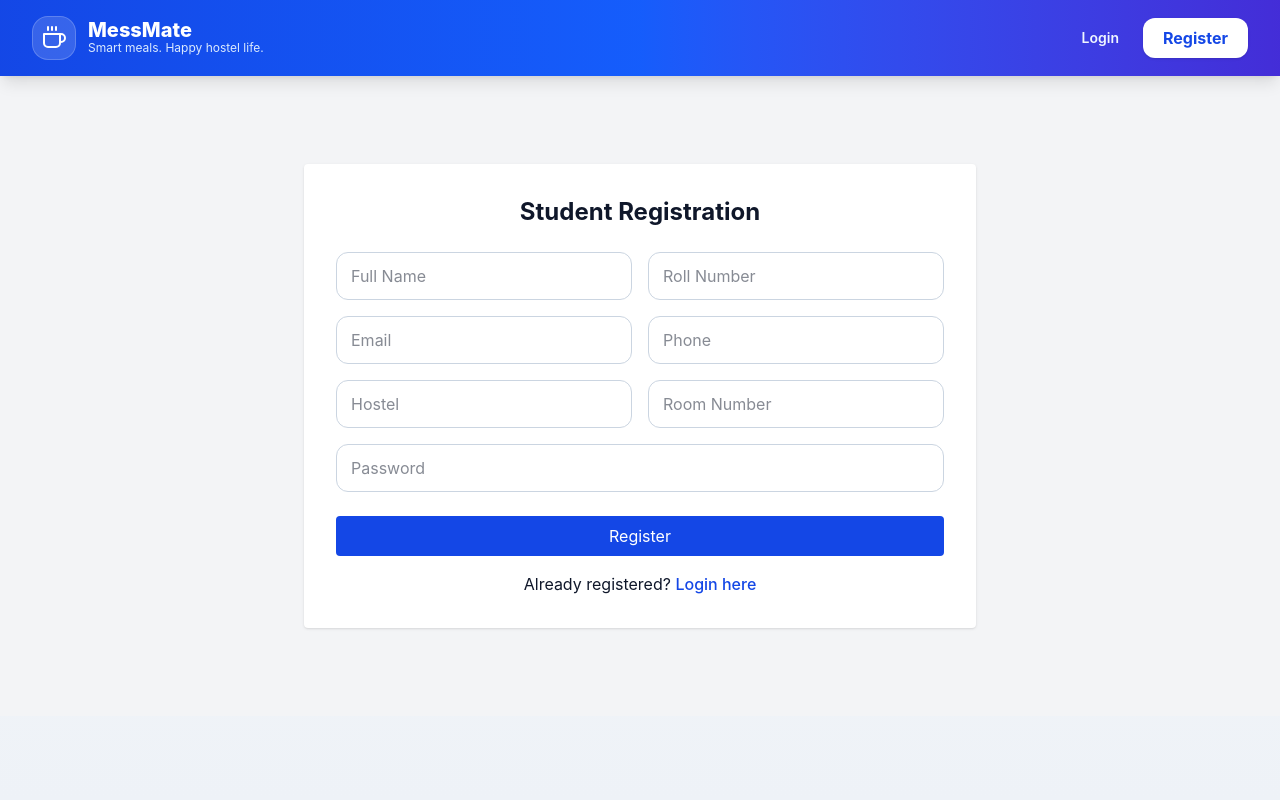
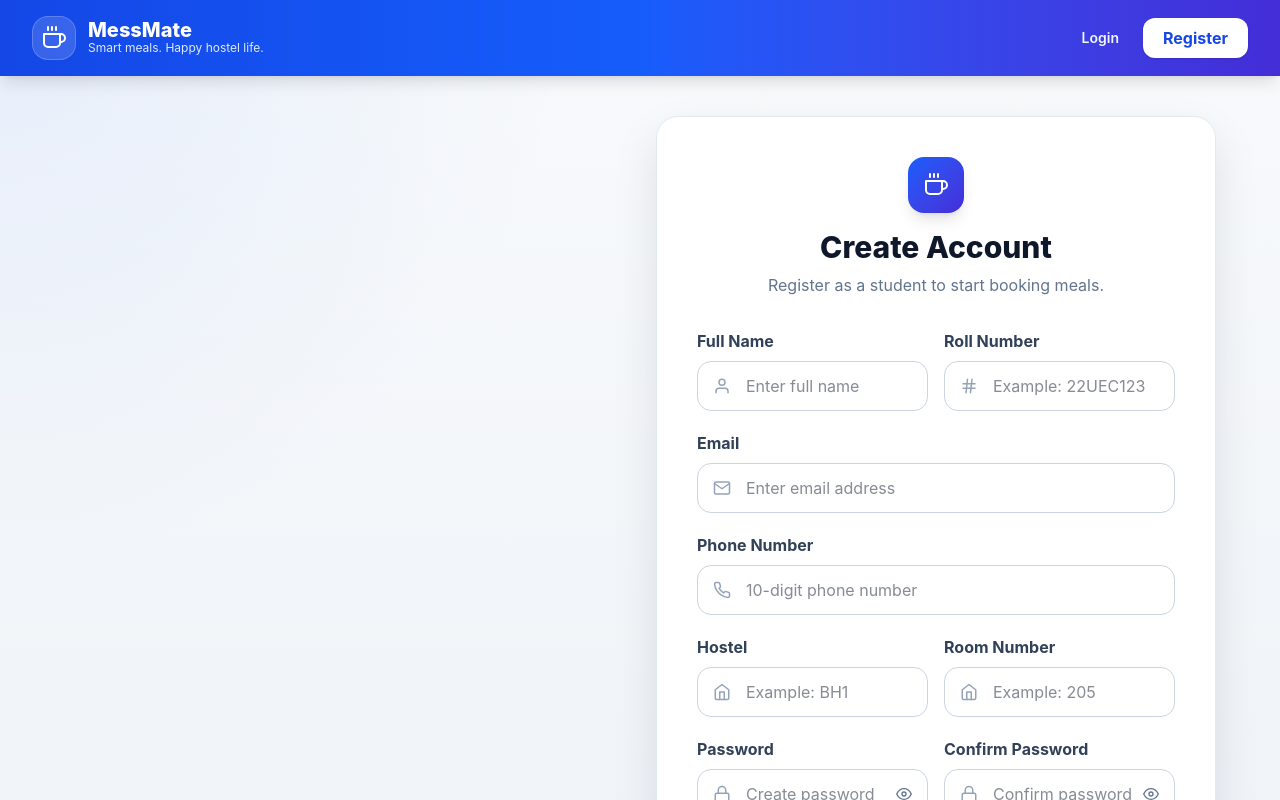
Before and after one commit to RACHIT7409/digital-mess-meal-booking-system, a React app in the folder frontend/: page /register in a window 1280 px wide. Shown: the top 800 px of the page. Built offline with nearby package versions, Linux system fonts and the light colour scheme; no server answers; the HTML template or start-up script is replaced by a standard one.

Commit message:
Polish register page UI

```diff
--- a/frontend/src/pages/Register.jsx
+++ b/frontend/src/pages/Register.jsx
@@ -1,5 +1,18 @@
 import { useState } from "react";
-import { useNavigate, Link } from "react-router-dom";
+import { Link, useNavigate } from "react-router-dom";
+import {
+  FiArrowRight,
+  FiCoffee,
+  FiEye,
+  FiEyeOff,
+  FiHash,
+  FiHome,
+  FiLock,
+  FiMail,
+  FiPhone,
+  FiShield,
+  FiUser,
+} from "react-icons/fi";
 import API from "../api/api";
 import { useAuth } from "../context/AuthContext";
 
@@ -15,8 +28,11 @@ const Register = () => {
     hostel: "",
     roomNumber: "",
     password: "",
+    confirmPassword: "",
   });
 
+  const [showPassword, setShowPassword] = useState(false);
+  const [showConfirmPassword, setShowConfirmPassword] = useState(false);
   const [error, setError] = useState("");
   const [loading, setLoading] = useState(false);
 
@@ -31,12 +47,32 @@ const Register = () => {
     e.preventDefault();
 
     setError("");
+
+    if (formData.password !== formData.confirmPassword) {
+      setError("Password and confirm password do not match");
+      return;
+    }
+
+    if (formData.password.length < 6) {
+      setError("Password must be at least 6 characters long");
+      return;
+    }
+
     setLoading(true);
 
     try {
-      const res = await API.post("/auth/register", formData);
+      await API.post("/auth/register", {
+        name: formData.name,
+        rollNumber: formData.rollNumber,
+        email: formData.email,
+        phone: formData.phone,
+        hostel: formData.hostel,
+        roomNumber: formData.roomNumber,
+        password: formData.password,
+      });
 
-      login(res.data.token, res.data.user);
+      await login(formData.email, formData.password);
+
       navigate("/student/dashboard");
     } catch (err) {
       setError(err.response?.data?.message || "Registration failed");
@@ -46,98 +82,270 @@ const Register = () => {
   };
 
   return (
-    <div className="min-h-[80vh] flex items-center justify-center bg-gray-100 px-4 py-8">
-      <form
-        onSubmit={handleSubmit}
-        className="bg-white w-full max-w-2xl p-8 rounded shadow"
-      >
-        <h2 className="text-2xl font-bold text-center mb-6">
-          Student Registration
+    <main className="min-h-[calc(100vh-80px)] flex items-center justify-center px-4 py-10">
+      <div className="w-full max-w-6xl grid lg:grid-cols-2 gap-8 items-center">
+        {/* Left information section */}
+        <div className="hidden lg:block fade-in">
+          <div className="glass-card p-10 relative overflow-hidden">
+            <div className="absolute -top-20 -right-20 w-64 h-64 bg-blue-500/10 rounded-full" />
+            <div className="absolute -bottom-24 -left-24 w-72 h-72 bg-indigo-500/10 rounded-full" />
+
+            <div className="relative">
+              <div className="w-16 h-16 rounded-3xl bg-gradient-to-br from-blue-600 to-indigo-700 text-white flex items-center justify-center text-3xl shadow-lg mb-6">
+                <FiCoffee />
+              </div>
+
+              <h1 className="text-4xl font-extrabold text-slate-900 leading-tight mb-4">
+                Join the Digital <br />
+                <span className="text-blue-700">Mess Booking System</span>
+              </h1>
+
+              <p className="text-slate-600 text-lg leading-8 mb-8">
+                Create your student account to book meals, complete Razorpay
+                payment, generate QR coupons, and request refunds easily.
+              </p>
+
+              <div className="grid gap-4">
+                <div className="flex items-center gap-4">
+                  <div className="w-12 h-12 rounded-2xl bg-blue-50 text-blue-700 flex items-center justify-center">
+                    <FiHash />
+                  </div>
+                  <div>
+                    <h3 className="font-bold text-slate-900">
+                      Roll Number Based Access
+                    </h3>
+                    <p className="text-sm text-slate-500">
+                      Every booking is linked with your official roll number.
+                    </p>
+                  </div>
+                </div>
+
+                <div className="flex items-center gap-4">
+                  <div className="w-12 h-12 rounded-2xl bg-green-50 text-green-700 flex items-center justify-center">
+                    <FiShield />
+                  </div>
+                  <div>
+                    <h3 className="font-bold text-slate-900">
+                      Secure Student Account
+                    </h3>
+                    <p className="text-sm text-slate-500">
+                      Your bookings, payments, coupons, and refunds stay safe.
+                    </p>
+                  </div>
+                </div>
+              </div>
+            </div>
+          </div>
+        </div>
+
+        {/* Register card */}
+        <div className="form-card p-7 md:p-10 fade-in">
+          <div className="text-center mb-8">
+            <div className="w-14 h-14 mx-auto rounded-2xl bg-gradient-to-br from-blue-600 to-indigo-700 text-white flex items-center justify-center text-2xl shadow-lg mb-4">
+              <FiCoffee />
+            </div>
+
+            <h2 className="text-3xl font-extrabold text-slate-900">
+              Create Account
             </h2>
+            <p className="text-slate-500 mt-2">
+              Register as a student to start booking meals.
+            </p>
+          </div>
 
           {error && (
-          <p className="bg-red-100 text-red-700 p-3 rounded mb-4">{error}</p>
+            <p className="bg-red-50 text-red-700 border border-red-200 p-3 rounded-xl mb-5 text-sm">
+              {error}
+            </p>
           )}
 
+          <form onSubmit={handleSubmit} className="space-y-5">
             <div className="grid md:grid-cols-2 gap-4">
+              <div>
+                <label className="block font-bold text-slate-700 mb-2">
+                  Full Name
+                </label>
+
+                <div className="relative">
+                  <FiUser className="auth-icon" />
                   <input
                     name="name"
-            placeholder="Full Name"
-            className="border px-3 py-2 rounded"
+                    placeholder="Enter full name"
                     value={formData.name}
                     onChange={handleChange}
+                    className="auth-input"
+                    required
+                  />
+                </div>
+              </div>
+
+              <div>
+                <label className="block font-bold text-slate-700 mb-2">
+                  Roll Number
+                </label>
+
+                <div className="relative">
+                  <FiHash className="auth-icon" />
+                  <input
+                    name="rollNumber"
+                    placeholder="Example: 22UEC123"
+                    value={formData.rollNumber}
+                    onChange={handleChange}
+                    className="auth-input"
+                    required
+                  />
+                </div>
+              </div>
+            </div>
+
+            <div>
+              <label className="block font-bold text-slate-700 mb-2">
+                Email
+              </label>
+
+              <div className="relative">
+                <FiMail className="auth-icon" />
+                <input
+                  type="email"
+                  name="email"
+                  placeholder="Enter email address"
+                  value={formData.email}
+                  onChange={handleChange}
+                  className="auth-input"
+                  required
+                />
+              </div>
+            </div>
+
+            <div>
+              <label className="block font-bold text-slate-700 mb-2">
+                Phone Number
+              </label>
+
+              <div className="relative">
+                <FiPhone className="auth-icon" />
+                <input
+                  name="phone"
+                  placeholder="10-digit phone number"
+                  value={formData.phone}
+                  onChange={handleChange}
+                  className="auth-input"
+                />
+              </div>
+            </div>
+
+            <div className="grid md:grid-cols-2 gap-4">
+              <div>
+                <label className="block font-bold text-slate-700 mb-2">
+                  Hostel
+                </label>
+
+                <div className="relative">
+                  <FiHome className="auth-icon" />
+                  <input
+                    name="hostel"
+                    placeholder="Example: BH1"
+                    value={formData.hostel}
+                    onChange={handleChange}
+                    className="auth-input"
+                  />
+                </div>
+              </div>
+
+              <div>
+                <label className="block font-bold text-slate-700 mb-2">
+                  Room Number
+                </label>
+
+                <div className="relative">
+                  <FiHome className="auth-icon" />
+                  <input
+                    name="roomNumber"
+                    placeholder="Example: 205"
+                    value={formData.roomNumber}
+                    onChange={handleChange}
+                    className="auth-input"
+                  />
+                </div>
+              </div>
+            </div>
+
+            <div className="grid md:grid-cols-2 gap-4">
+              <div>
+                <label className="block font-bold text-slate-700 mb-2">
+                  Password
+                </label>
+
+                <div className="relative">
+                  <FiLock className="auth-icon" />
+                  <input
+                    type={showPassword ? "text" : "password"}
+                    name="password"
+                    placeholder="Create password"
+                    value={formData.password}
+                    onChange={handleChange}
+                    className="auth-input pr-12"
                     required
                   />
 
+                  <button
+                    type="button"
+                    onClick={() => setShowPassword(!showPassword)}
+                    className="absolute right-4 top-1/2 -translate-y-1/2 text-slate-500"
+                  >
+                    {showPassword ? <FiEyeOff /> : <FiEye />}
+                  </button>
+                </div>
+              </div>
+
+              <div>
+                <label className="block font-bold text-slate-700 mb-2">
+                  Confirm Password
+                </label>
+
+                <div className="relative">
+                  <FiLock className="auth-icon" />
                   <input
-            name="rollNumber"
-            placeholder="Roll Number"
-            className="border px-3 py-2 rounded"
-            value={formData.rollNumber}
+                    type={showConfirmPassword ? "text" : "password"}
+                    name="confirmPassword"
+                    placeholder="Confirm password"
+                    value={formData.confirmPassword}
                     onChange={handleChange}
+                    className="auth-input pr-12"
                     required
                   />
 
-          <input
-            type="email"
-            name="email"
-            placeholder="Email"
-            className="border px-3 py-2 rounded"
-            value={formData.email}
-            onChange={handleChange}
-            required
-          />
-
-          <input
-            name="phone"
-            placeholder="Phone"
-            className="border px-3 py-2 rounded"
-            value={formData.phone}
-            onChange={handleChange}
-          />
-
-          <input
-            name="hostel"
-            placeholder="Hostel"
-            className="border px-3 py-2 rounded"
-            value={formData.hostel}
-            onChange={handleChange}
-          />
-
-          <input
-            name="roomNumber"
-            placeholder="Room Number"
-            className="border px-3 py-2 rounded"
-            value={formData.roomNumber}
-            onChange={handleChange}
-          />
-
-          <input
-            type="password"
-            name="password"
-            placeholder="Password"
-            className="border px-3 py-2 rounded md:col-span-2"
-            value={formData.password}
-            onChange={handleChange}
-            required
-          />
+                  <button
+                    type="button"
+                    onClick={() =>
+                      setShowConfirmPassword(!showConfirmPassword)
+                    }
+                    className="absolute right-4 top-1/2 -translate-y-1/2 text-slate-500"
+                  >
+                    {showConfirmPassword ? <FiEyeOff /> : <FiEye />}
+                  </button>
+                </div>
+              </div>
             </div>
 
             <button
               disabled={loading}
-          className="w-full mt-6 bg-blue-700 text-white py-2 rounded hover:bg-blue-800 disabled:bg-gray-400"
+              className="w-full btn-primary flex items-center justify-center gap-2 py-3 disabled:opacity-60"
             >
-          {loading ? "Registering..." : "Register"}
+              {loading ? "Creating Account..." : "Create Account"}
+              {!loading && <FiArrowRight />}
             </button>
+          </form>
 
-        <p className="text-center mt-4">
-          Already registered?{" "}
-          <Link to="/login" className="text-blue-700 font-medium">
+          <p className="text-center text-slate-600 mt-6">
+            Already have an account?{" "}
+            <Link to="/login" className="text-blue-700 font-extrabold">
               Login here
             </Link>
           </p>
-      </form>
         </div>
+      </div>
+    </main>
   );
 };
 
```
Lines whose indentation alone changed are shown as unchanged.
